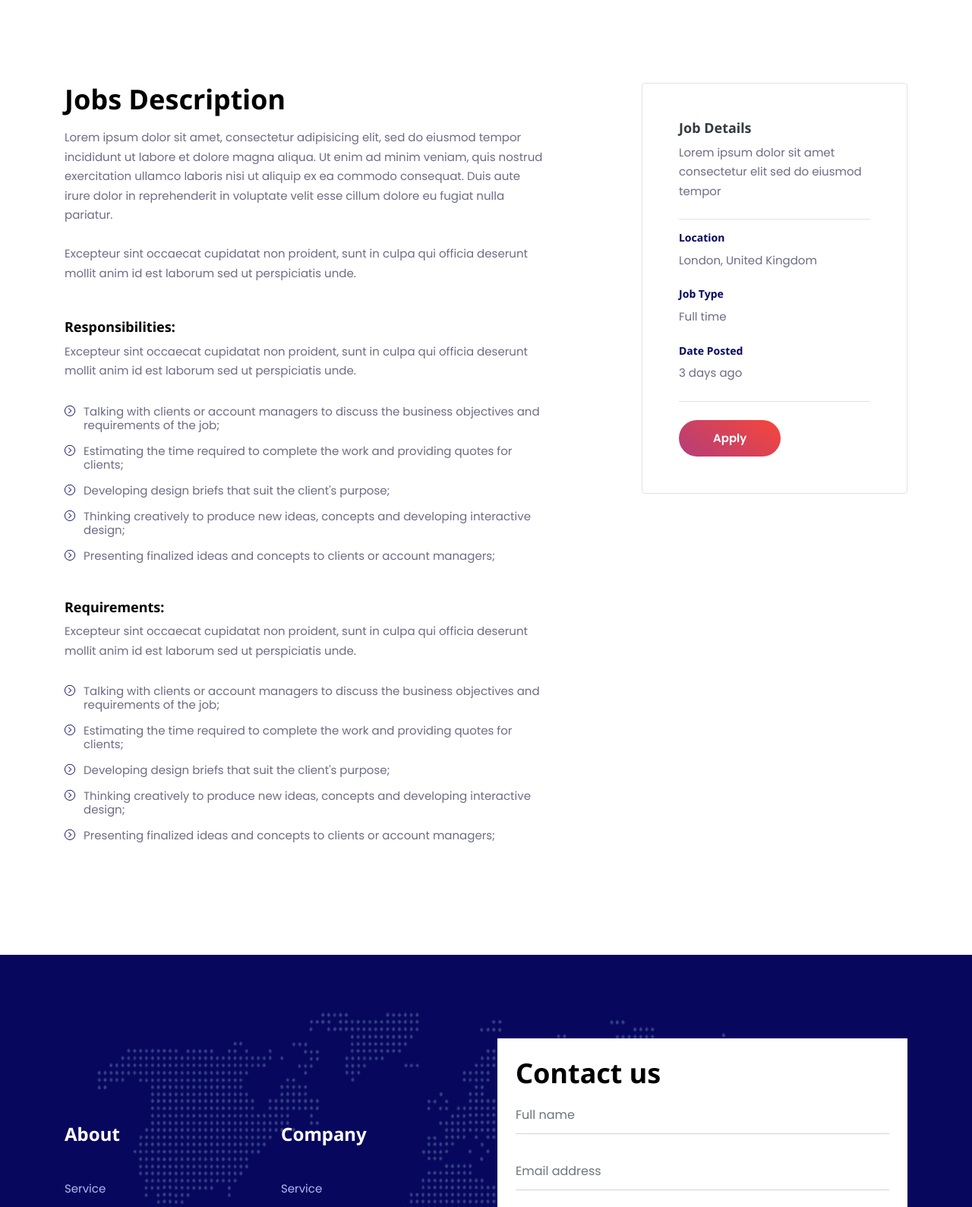
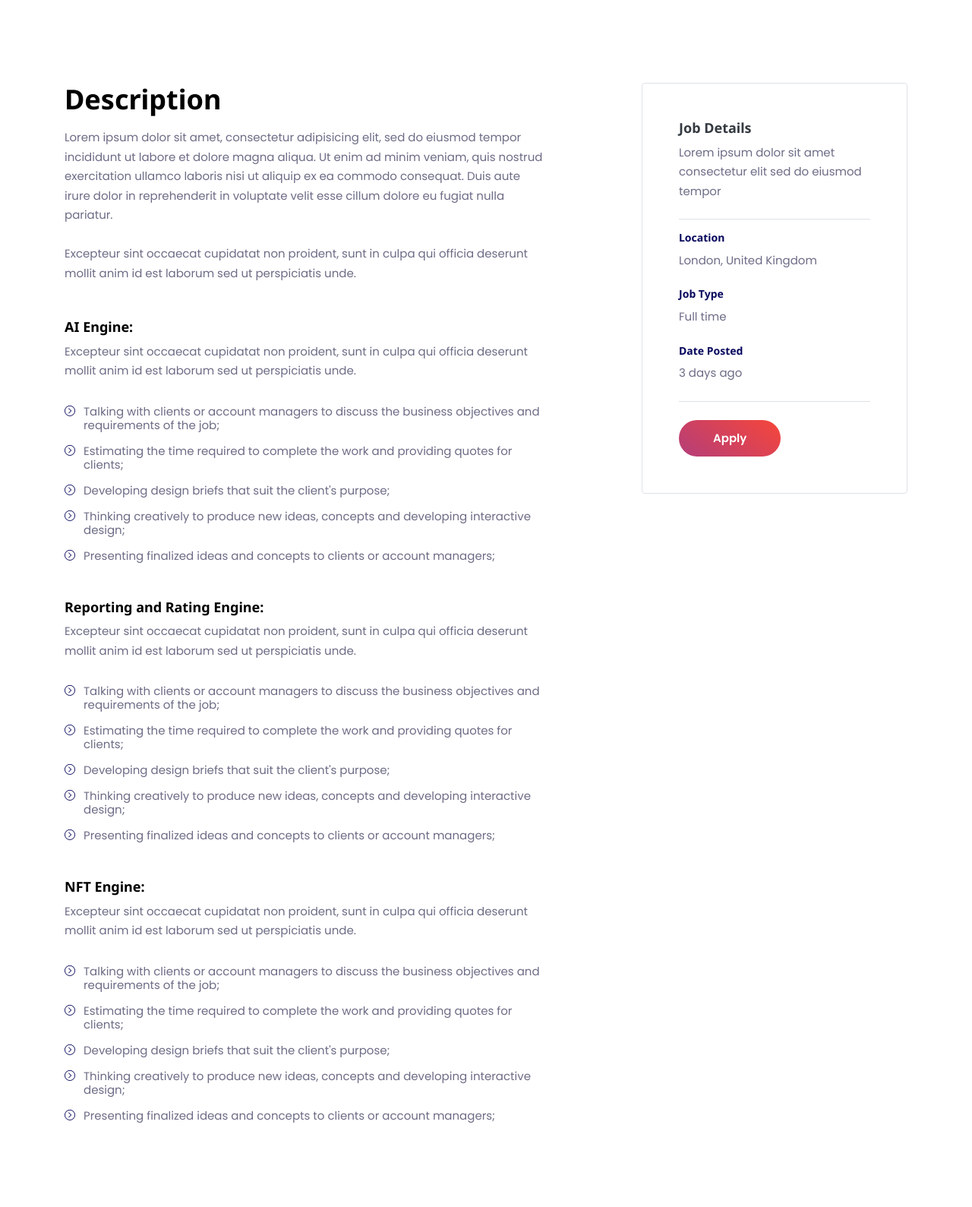
Before and after one commit to amanonearth/kolaSecured, a Flask app: page /kolaSecured3.1 in a window 1280 px wide. Shown: the part 489-2078 px from the top of the page at 76% size. Run offline with Flask 2, Linux system fonts and the light colour scheme; some libraries are stand-ins or nearby versions.

Commit message:
Web Page Restructured

```diff
--- a/web/templates/kolaSecured3.1.html
+++ b/web/templates/kolaSecured3.1.html
@@ -97,7 +97,7 @@
   <div class="container">
     <div class="row justify-content-between">
       <div class="col-lg-7 order-2 order-lg-1">
-        <h3 class="mb-3">Jobs Description</h3>
+        <h3 class="mb-3">Description</h3>
         <p class="mb-5">Lorem ipsum dolor sit amet, consectetur adipisicing elit, sed do eiusmod tempor incididunt ut
           labore
           et dolore magna aliqua. Ut enim ad minim veniam, quis nostrud exercitation ullamco laboris nisi ut
@@ -106,7 +106,7 @@
           <br><br>
           Excepteur sint occaecat cupidatat non proident, sunt in culpa qui officia deserunt mollit anim id est laborum
           sed ut perspiciatis unde.</p>
-        <h5 class="">Responsibilities:</h5>
+        <h5 class="">AI Engine:</h5>
         <p class="pb-3">Excepteur sint occaecat cupidatat non proident, sunt in culpa qui officia deserunt mollit anim
           id est laborum sed ut perspiciatis unde.</p>
         <ul class="list-styled style-check mb-5">
@@ -118,7 +118,19 @@
           <li class="mb-3">Presenting finalized ideas and concepts to clients or account managers;</li>
         </ul>
 
-        <h5 class="">Requirements:</h5>
+        <h5 class="">Reporting and Rating Engine:</h5>
+        <p class="pb-3">Excepteur sint occaecat cupidatat non proident, sunt in culpa qui officia deserunt mollit anim
+          id est laborum sed ut perspiciatis unde.</p>
+        <ul class="list-styled style-check mb-5">
+          <li class="mb-3">Talking with clients or account managers to discuss the business objectives and requirements
+            of the job;</li>
+          <li class="mb-3">Estimating the time required to complete the work and providing quotes for clients;</li>
+          <li class="mb-3">Developing design briefs that suit the client's purpose;</li>
+          <li class="mb-3">Thinking creatively to produce new ideas, concepts and developing interactive design;</li>
+          <li class="mb-3">Presenting finalized ideas and concepts to clients or account managers;</li>
+        </ul>
+
+        <h5 class="">NFT Engine:</h5>
         <p class="pb-3">Excepteur sint occaecat cupidatat non proident, sunt in culpa qui officia deserunt mollit anim
           id est laborum sed ut perspiciatis unde.</p>
         <ul class="list-styled style-check mb-5">
```
